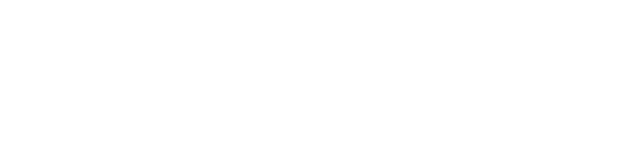
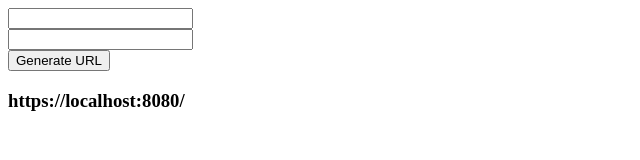
Before and after one commit to acciojob/sharable-urls-Priti2510, a website: page main.html in a window 1280 px wide. Shown: the whole page, without its empty margins (0-640 px from the left). Drawn offline with Linux system fonts and the light colour scheme.

Commit message:
created a submission

```diff
--- a/main.html
+++ b/main.html
@@ -3,6 +3,10 @@
   <body>
     <script type="text/javascript" src="./script.js">
 </script>
+	  <input type="text" id="name" name="name"><br>
+	  <input type="number" id="year" name="year"><br>
+	  <button type="button" id="button">Generate URL</button><br>
+	  <h3 id="url">https://localhost:8080/</h3>
   </body>
 
 </html>
```
